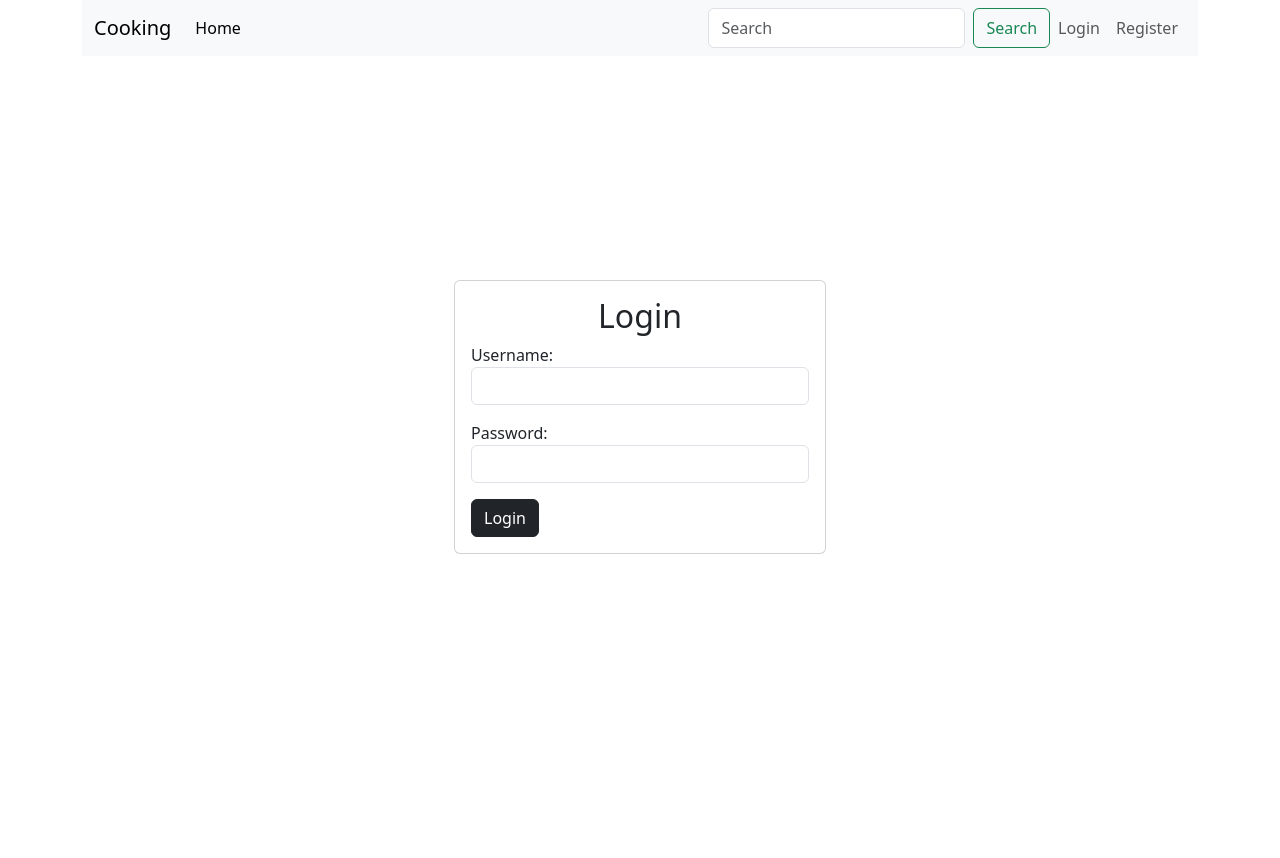
After one commit to evgborovoy/culinary, a Django app: page /login/ in a window 1280 px wide. The commit adds this page. Run offline with Django 5.2, Linux system fonts and the light colour scheme.

Commit message:
add login ang logout

```diff
--- a/cooking/forms.py
+++ b/cooking/forms.py
@@ -1,5 +1,6 @@
 from django import forms
 from .models import Post
+from django.contrib.auth.forms import AuthenticationForm
 
 
 class PostAddForm(forms.ModelForm):
@@ -12,3 +13,13 @@ class PostAddForm(forms.ModelForm):
             "category": forms.Select(attrs={"class": "form-control"}),
             "photo": forms.FileInput(attrs={"class": "form-control"}),
         }
+
+
+class LoginForm(AuthenticationForm):
+    username = forms.CharField(label="Username",
+                               max_length=127,
+                               widget=forms.TextInput(attrs={"class": "form-control"}),
+                               )
+    password = forms.CharField(label="Password",
+                               widget=forms.PasswordInput(attrs={"class": "form-control"}),
+                               )
--- /dev/null
+++ b/cooking/templates/cooking/login_form.html
@@ -0,0 +1,26 @@
+{% extends "base.html" %}
+
+{% block title %}
+    {{ title }}
+{% endblock %}
+
+{% block main %}
+    <div>
+        <div style="margin-top: 200px;"></div>
+    </div>
+    <div class="d-flex justify-content-center">
+        <div class="card col-4 mb-4 mt-4">
+            <div class="card-body">
+                <h2 class="text-center">Login</h2>
+                <form action="" method="post">
+                    {% csrf_token %}
+                    {{ form.as_p }}
+                    <button class="btn btn-dark" type="submit">Login</button>
+                </form>
+            </div>
+        </div>
+    </div>
+    <div>
+        <div style="margin-top: 280px;"></div>
+    </div>
+{% endblock %}
--- a/cooking/urls.py
+++ b/cooking/urls.py
@@ -1,5 +1,5 @@
 from django.urls import path
-from .views import index, category_list, post_detail, add_post
+from .views import index, category_list, post_detail, add_post, user_login, user_logout
 
 app_name = "cooking"
 
@@ -8,4 +8,6 @@ urlpatterns = [
     path("category/<int:pk>/", category_list, name="category_list"),
     path("post/<int:pk>/", post_detail, name="post_detail"),
     path("add_post/", add_post, name="add_post"),
+    path("login/", user_login, name="login"),
+    path("logout/", user_logout, name="logout"),
 ]
--- a/cooking/views.py
+++ b/cooking/views.py
@@ -1,9 +1,10 @@
 from django.http import HttpRequest, HttpResponse
 from django.shortcuts import render, get_object_or_404, redirect
 from django.db.models import F
+from django.contrib.auth import login, logout
 
 from .models import Post
-from .forms import PostAddForm
+from .forms import PostAddForm, LoginForm
 
 
 def index(request: HttpRequest) -> HttpResponse:
@@ -51,3 +52,25 @@ def add_post(request: HttpRequest) -> HttpResponse:
         "form": form,
     }
     return render(request, "cooking/add_post.html", context=context)
+
+
+def user_login(request: HttpRequest) -> HttpResponse:
+    if request.method == "POST":
+        form = LoginForm(data=request.POST)
+        if form.is_valid():
+            print("for is valid")
+            user = form.get_user()
+            login(request, user)  # without authenticate because it has inside form
+            return redirect("cooking:index")
+    else:
+        form = LoginForm()
+    context = {
+        "title": "Login",
+        "form": form,
+    }
+    return render(request, "cooking/login_form.html", context=context)
+
+
+def user_logout(request: HttpRequest) -> HttpResponse:
+    logout(request)
+    return redirect("cooking:index")
--- a/templates/components/navbar.html
+++ b/templates/components/navbar.html
@@ -18,26 +18,30 @@
                     <button class="btn btn-outline-success" type="submit">Search</button>
                     <div class="collapse navbar-collapse" id="navbarSupportedContent">
                         <ul class="navbar-nav me-auto mb-2 mb-lg-0">
+                            {% if not request.user.is_authenticated %}
                                 <li class="nav-item">
-                                <a class="nav-link" href="#">Login</a>
+                                    <a class="nav-link" href="{% url "cooking:login" %}">Login</a>
                                 </li>
                                 <li class="nav-item">
                                     <a class="nav-link" href="#">Register</a>
                                 </li>
+                            {% else %}
                                 <li class="nav-item dropdown">
                                     <a class="nav-link dropdown-toggle" href="#" role="button" data-bs-toggle="dropdown"
                                        aria-expanded="false">
-                                    Hello, User
+                                        Hello, {{ request.user.username }}
                                     </a>
                                     <ul class="dropdown-menu">
                                         <li><a class="dropdown-item" href="#">My page</a></li>
-                                    <li><a class="dropdown-item" href="{% url 'cooking:add_post' %}">Add post</a></li>
+                                        <li><a class="dropdown-item" href="{% url 'cooking:add_post' %}">Add post</a>
+                                        </li>
                                         <li>
                                             <hr class="dropdown-divider">
                                         </li>
-                                    <li><a class="dropdown-item" href="#">Logout</a></li>
+                                        <li><a class="dropdown-item" href="{% url "cooking:logout" %}">Logout</a></li>
                                     </ul>
                                 </li>
+                            {% endif %}
                         </ul>
                     </div>
                 </form>
```
Lines whose indentation alone changed are shown as unchanged.
